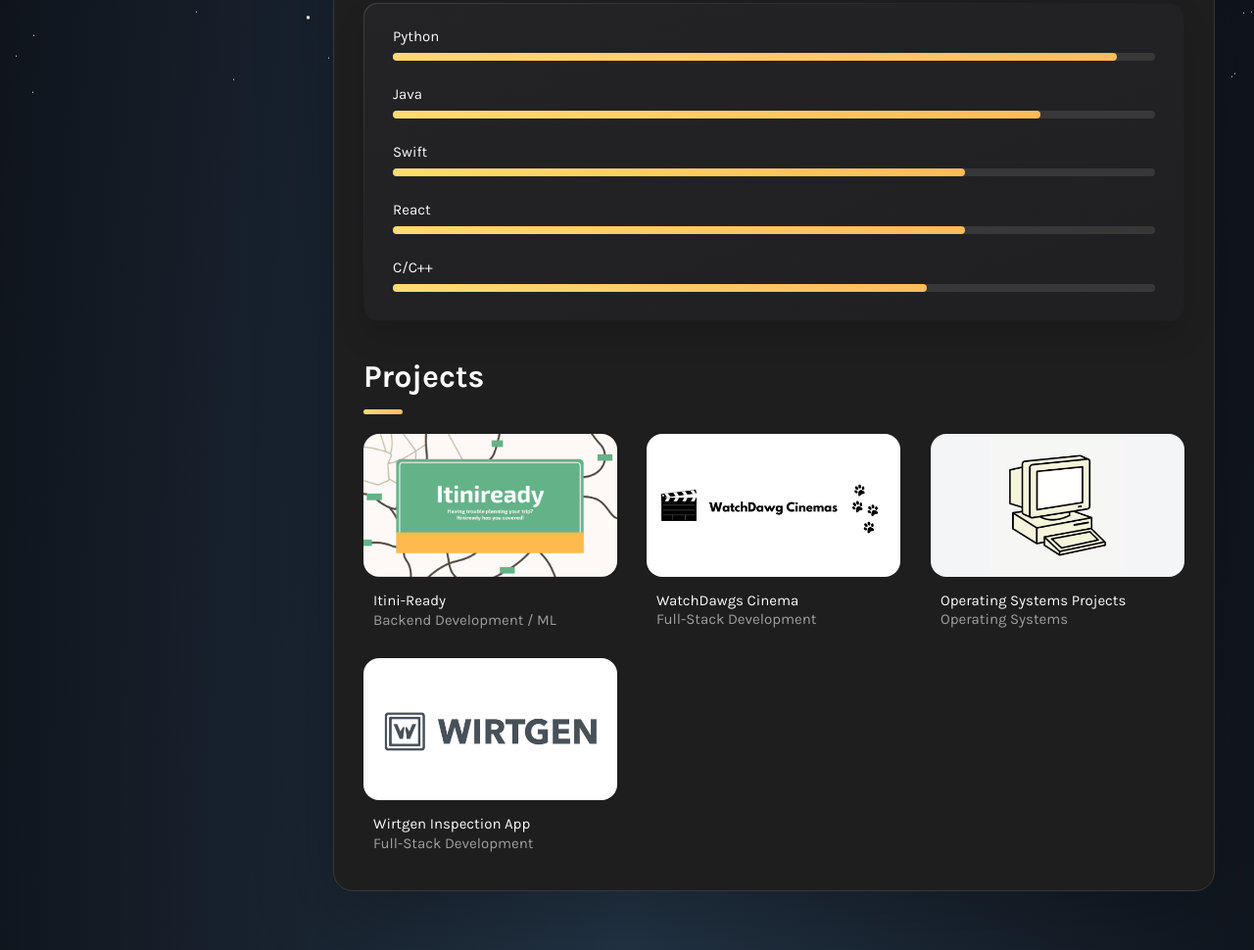
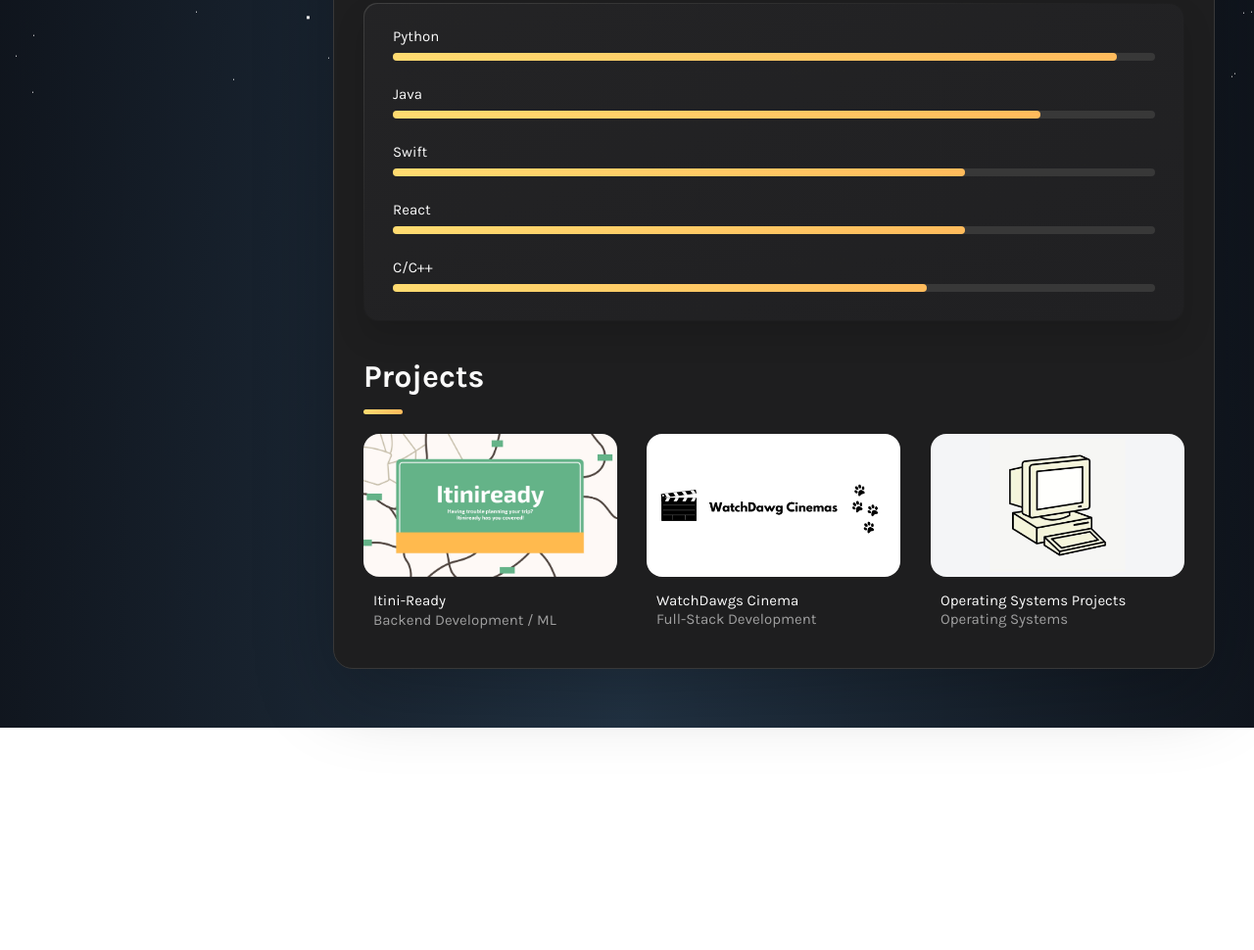
Before and after one commit to samirhadii/samirhadii.github.io, a plain HTML site: page portfolio.html in a window 1280 px wide. Shown: the part 1803-2773 px from the top of the page at 98% size. After the commit the page ends 2546 px from the top, so only its background shows below. Drawn offline with nearby package versions, Linux system fonts and the light colour scheme.

Commit message:
Update portfolio.html

```diff
--- a/portfolio.html
+++ b/portfolio.html
@@ -437,22 +437,6 @@
                 </a>
               </li>
 
-              <li class="project-item active">
-                <a href="https://www.wirtgen-group.com/en-us/" target="_blank">
-                  <figure class="project-img">
-                    <div class="project-item-icon-box">
-                      <ion-icon name="eye-outline"></ion-icon>
-                    </div>
-                    <img
-                      src="images/wirtgen_logo.jpeg"
-                      alt="Samir Hadi Cisneros Wirtgen App"
-                      loading="lazy"
-                    />
-                  </figure>
-                  <h3 class="project-title">Wirtgen Inspection App</h3>
-                  <p class="project-category">Full-Stack Development</p>
-                </a>
-              </li>
             </ul>
           </section>
         </article>
```
